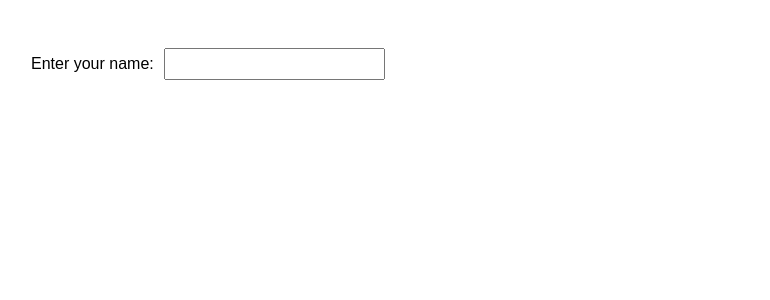
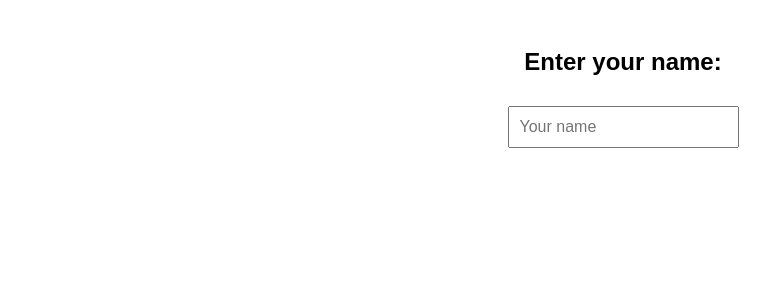
Before and after one commit to acciojob/personal-greeting-Jpfpp12, a React app: page / in a window 1280 px wide. Shown: the top 300 px of the page, without its empty margins (17-787 px from the left). Built offline with nearby package versions, Linux system fonts and the light colour scheme.

Commit message:
Update App.js

```diff
--- a/src/components/App.js
+++ b/src/components/App.js
@@ -1,26 +1,38 @@
-import React, { useState } from "react";
-import './../styles/App.css';
+import React, { useState } from 'react';
 
-const App = () => {
-  const [name, setName] = useState("");
-
-  const handleChange = (event) => {
-    setName(event.target.value);
-  };
+const Greeting = () => {
+  const [name, setName] = useState('');
 
   return (
-    <div>
+    <div style={styles.container}>
       {/* Do not remove the main div */}
-  <label htmlFor="nameInput">Enter your name:</label>
+      <h2>Enter your name:</h2>
       <input
-        id="nameInput"
         type="text"
         value={name}
-        onChange={handleChange}
+        onChange={(e) => setName(e.target.value)}
+        placeholder="Your name"
+        style={styles.input}
       />
-{name !== "" && <p>Hello, {name}!</p>}
+      {name && <h3 style={styles.greeting}>Hello, {name}!</h3>}
     </div>
   );
 };
+const styles = {
+  container: {
+    fontFamily: 'Arial, sans-serif',
+    padding: '20px',
+    textAlign: 'center',
+  },
+  input: {
+    padding: '10px',
+    fontSize: '16px',
+    marginTop: '10px',
+  },
+  greeting: {
+    marginTop: '20px',
+    color: '#333',
+  },
+};
 
-export default App;
+export default Greeting;
```
